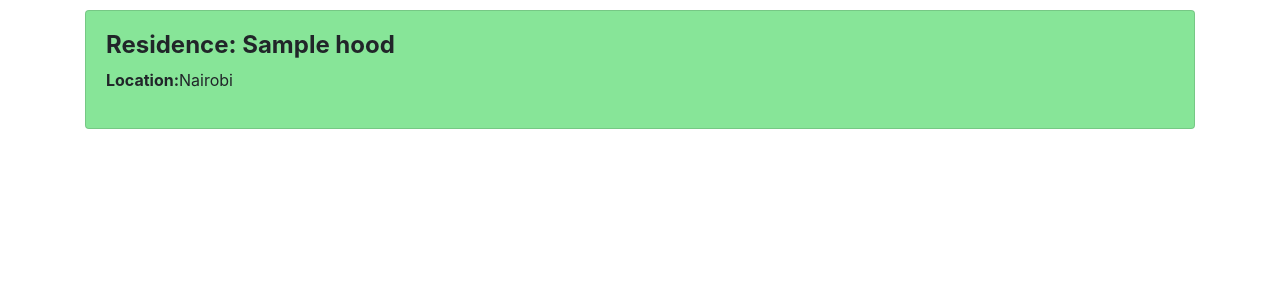
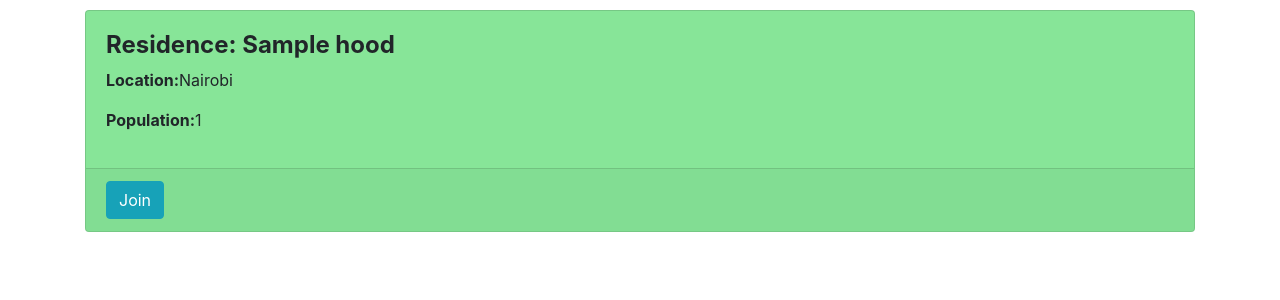
Before and after one commit to damunza/hood-ip, a Django app: page / in a window 1280 px wide. Shown: the part 92-392 px from the top of the page. Run offline with Django 3.2, Linux system fonts and the light colour scheme; a user stored in the database is signed in; tables that the repository leaves empty hold one stand-in row (values such as "Sample post"); some libraries are stand-ins or nearby versions.

Commit message:
added a view function for the new profile

```diff
--- a/app/templates/index.html
+++ b/app/templates/index.html
@@ -4,7 +4,7 @@
 <div class="container">
     <div class="card-deck" style="margin-top:10px;">
       {% for con in content %}
-      <div class="card" style="width:50%; background-color:#87e598; ">
+      <div class="card" style="background-color:#87e598;width:50%; ">
         <div class="card-body">
           <h4>
             <b>Residence: {{con.name}}</b>
@@ -12,10 +12,16 @@
           <p>
             <b>Location:</b>{{con.get_location_display}}
           </p>
+          <p>
+            <b>Population:</b>{{con.occupants}}
+          </p>
         </div>
+        <div class="card-footer">
+          <a href="#" class="btn btn-md btn-info">Join</a>
+          </div>
+        </div>
+        {% endfor %}
       </div>
-      {% endfor %}
+
     </div>
-
-</div>
 {% endblock %}
--- a/app/views.py
+++ b/app/views.py
@@ -1,9 +1,10 @@
 from django.shortcuts import render, redirect, get_object_or_404
 from .models import *
 from django.contrib.auth.decorators import login_required
+from .forms import *
 
 # Create your views here.
-
+@login_required(login_url='/accounts/login/')
 def home(request):
     '''
     returns the homepage of the application
@@ -16,3 +17,26 @@ def profile(request,name):
     human = Resident.get_human(jina=name)
 
     return render(request, 'profile.html', {'content': human})
+
+@login_required(login_url='/accounts/login/')
+def new_resident(request, operation, town):
+    current_user = request.user
+    hood = get_object_or_404(Hood, name=town)
+    if request.method == 'POST':
+        form = NewResidentForm(request.POST, request.FILES)
+        if form.is_valid():
+            resident = form.save(commit=False)
+            resident.name = current_user
+            resident.home = hood
+            resident.save()
+        return redirect('home')
+    else:
+        form = NewResidentForm()
+
+    if operation == 'join':
+        hood.occupants +=1
+        hood.save()
+
+        return redirect('home')
+
+    return render(request, 'new_being.html', {'form': form})
```
